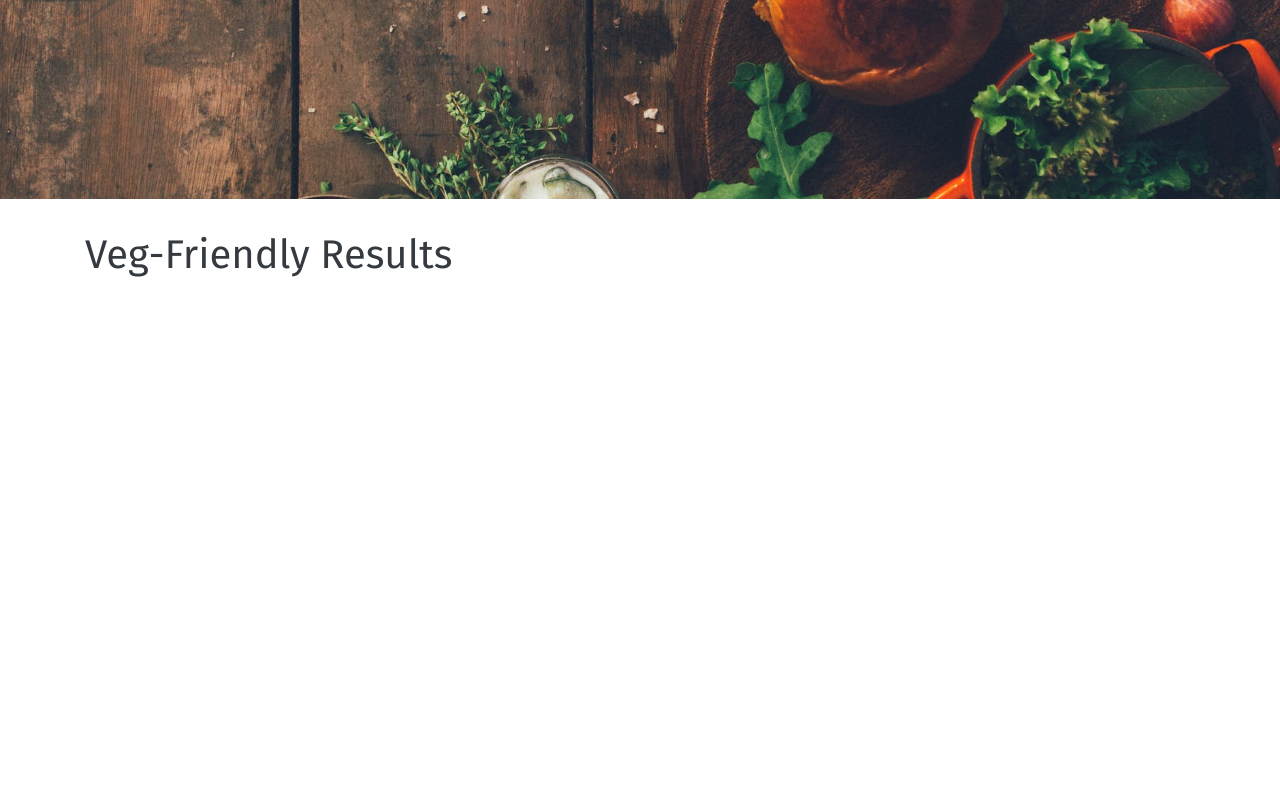
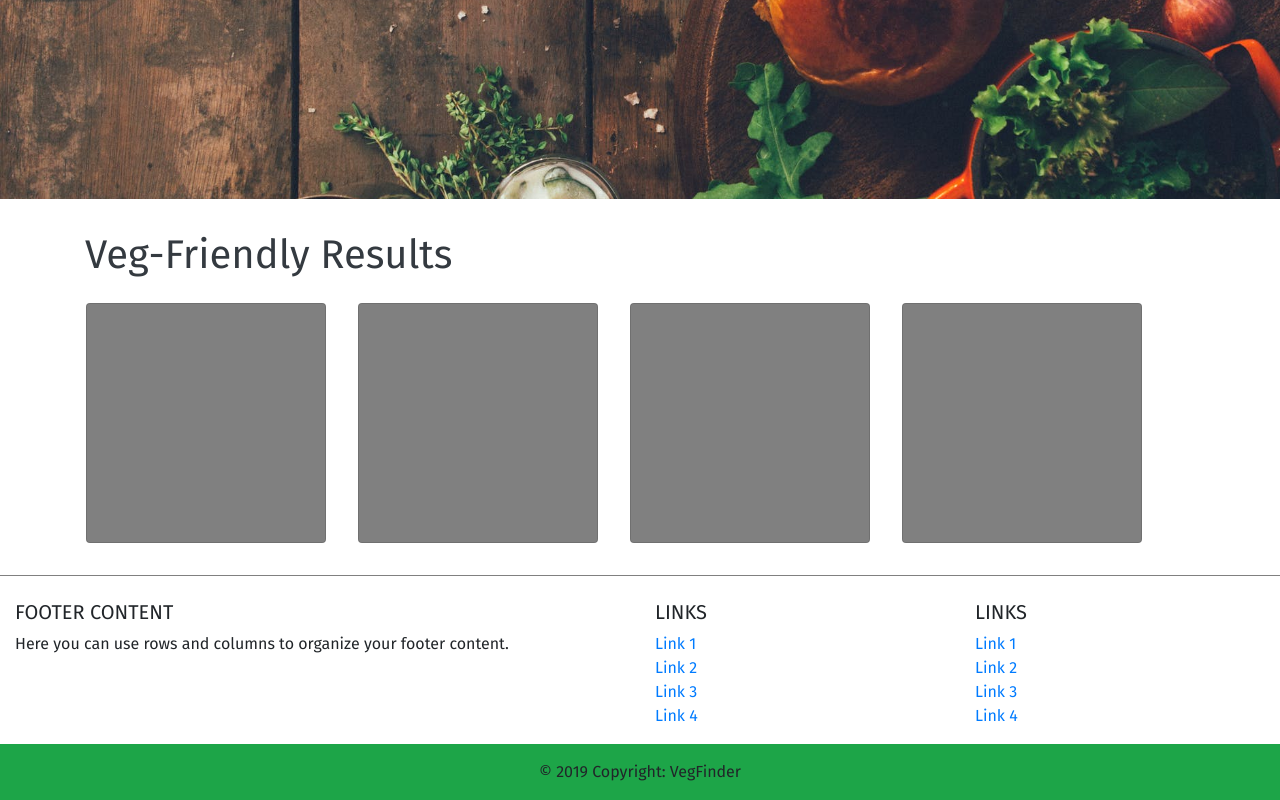
Before and after one commit to Dschafroth97/VegFinder, a plain HTML site: page index.html in a window 1280 px wide. Shown: the part 355-1155 px from the top of the page. Before the commit the page ends 800 px from the top, so only its background shows below. Drawn offline with nearby package versions, Linux system fonts and the light colour scheme.

Commit message:
footer complete and results psuedo

```diff
--- a/assets/css/style.css
+++ b/assets/css/style.css
@@ -1,8 +1,11 @@
+/* General */
 body, html {
     height: 100%;
     font-family: 'Fira Sans', sans-serif;
 }
 
+
+/* Nav Styles */
 nav {
     border-bottom: 5px solid #1da548;
 }
@@ -27,6 +30,8 @@ nav .btn {
     color: white;
 }
 
+
+/* Jumbotron Styles */
 .jumbotron {
     background-image: url(../img/bg2.jpeg);
     background-repeat: no-repeat;
@@ -42,3 +47,19 @@ nav .btn {
 .jumbotron .container {
     padding-top: 2rem;
 }
+
+/* Results Styles */
+.card {
+    width: 15rem;
+    height: 15rem;
+    background-color: grey;
+}
+
+/* Footer Styles */
+.page-footer {
+    border-top: 1px solid grey;
+}
+
+.footer-copyright {
+    background-color: #1da548;
+}
--- a/index.html
+++ b/index.html
@@ -9,7 +9,7 @@
   <link rel="stylesheet" href="https://stackpath.bootstrapcdn.com/bootstrap/4.3.1/css/bootstrap.min.css"
     integrity="sha384-ggOyR0iXCbMQv3Xipma34MD+dH/1fQ784/j6cY/iJTQUOhcWr7x9JvoRxT2MZw1T" crossorigin="anonymous">
 
-    <link href="https://fonts.googleapis.com/css?family=Fira+Sans|Righteous&display=swap" rel="stylesheet">
+  <link href="https://fonts.googleapis.com/css?family=Fira+Sans|Righteous&display=swap" rel="stylesheet">
   <script src="https://kit.fontawesome.com/349b1d1f9e.js"></script>
   <link rel="stylesheet" href="assets/css/style.css">
   <title>VegFinder</title>
@@ -18,7 +18,7 @@
 
 <body>
 
-
+  <!-- Navbar -->
   <nav class="navbar navbar-expand-lg navbar-light bg-light">
     <a class="navbar-brand" href="#">VegFinder</a>
     <button class="navbar-toggler" type="button" data-toggle="collapse" data-target="#navbarSupportedContent"
@@ -40,35 +40,140 @@
     <button type="button" class="btn">Log In/Sign Up</button>
 
   </nav>
+  <!-- Navbar -->
 
 
+  <!-- Jumbo Tron -->
   <div class="jumbotron">
+
     <div class="container mt-5">
+
       <h1 class="text-center">Search Nearby Veg-Friendly Restaurants</h1>
+
       <div class="input-group">
+
         <input type="text" class="form-control" placeholder="Search for city, region or zipcode"
           aria-label="Recipient's username" aria-describedby="button-addon2">
+
         <div class="input-group-append">
+
           <button class="btn btn-success" type="button" id="button-addon2"><i class="fas fa-search"></i></button>
+
         </div>
+
       </div>
 
     </div>
-  </div>
-
-  <div class="container text-dark" id="results">
-    <h1>
-      Veg-Friendly Results
-    </h1>
 
   </div>
+  <!-- Jumbo Tron -->
+
+
+  <!-- Results Display -->
+  <div class="container text-dark pb-3" id="results">
+    <h1>Veg-Friendly Results</h1>
+
+    <div class="row">
+      <div class="card m-3">
+
+      </div>
+      <div class="card m-3">
+
+        </div>
+        <div class="card m-3">
+
+          </div>
+          <div class="card m-3">
+
+            </div>
+    </div>
+
+  </div>
+  <!-- Results Display -->
 
 
 
-  <script
-  src="https://code.jquery.com/jquery-3.4.1.min.js"
-  integrity="sha256-CSXorXvZcTkaix6Yvo6HppcZGetbYMGWSFlBw8HfCJo="
-  crossorigin="anonymous"></script>
+  <!-- Footer -->
+  <footer class="page-footer font-small blue pt-4">
+
+    <!-- Footer Links -->
+    <div class="container-fluid text-center text-md-left">
+
+      <!-- Grid row -->
+      <div class="row">
+
+        <!-- Grid column -->
+        <div class="col-md-6 mt-md-0 mt-3">
+
+          <!-- Content -->
+          <h5 class="text-uppercase">Footer Content</h5>
+          <p>Here you can use rows and columns to organize your footer content.</p>
+
+        </div>
+
+        <hr class="clearfix w-100 d-md-none pb-3">
+
+        <!-- Grid column -->
+        <div class="col-md-3 mb-md-0 mb-3">
+
+          <!-- Links -->
+          <h5 class="text-uppercase">Links</h5>
+
+          <ul class="list-unstyled">
+            <li>
+              <a href="#!">Link 1</a>
+            </li>
+            <li>
+              <a href="#!">Link 2</a>
+            </li>
+            <li>
+              <a href="#!">Link 3</a>
+            </li>
+            <li>
+              <a href="#!">Link 4</a>
+            </li>
+          </ul>
+
+        </div>
+
+        <!-- Grid column -->
+        <div class="col-md-3 mb-md-0 mb-3">
+
+          <!-- Links -->
+          <h5 class="text-uppercase">Links</h5>
+
+          <ul class="list-unstyled">
+            <li>
+              <a href="#!">Link 1</a>
+            </li>
+            <li>
+              <a href="#!">Link 2</a>
+            </li>
+            <li>
+              <a href="#!">Link 3</a>
+            </li>
+            <li>
+              <a href="#!">Link 4</a>
+            </li>
+          </ul>
+
+        </div>
+
+      </div>
+
+    </div>
+
+    <div class="footer-copyright text-center py-3">© 2019 Copyright:
+      VegFinder
+    </div>
+
+  </footer>
+  <!-- Footer -->
+
+
+
+  <script src="https://code.jquery.com/jquery-3.4.1.min.js"
+    integrity="sha256-CSXorXvZcTkaix6Yvo6HppcZGetbYMGWSFlBw8HfCJo=" crossorigin="anonymous"></script>
   <script src="https://cdnjs.cloudflare.com/ajax/libs/popper.js/1.14.7/umd/popper.min.js"
     integrity="sha384-UO2eT0CpHqdSJQ6hJty5KVphtPhzWj9WO1clHTMGa3JDZwrnQq4sF86dIHNDz0W1"
     crossorigin="anonymous"></script>
```
